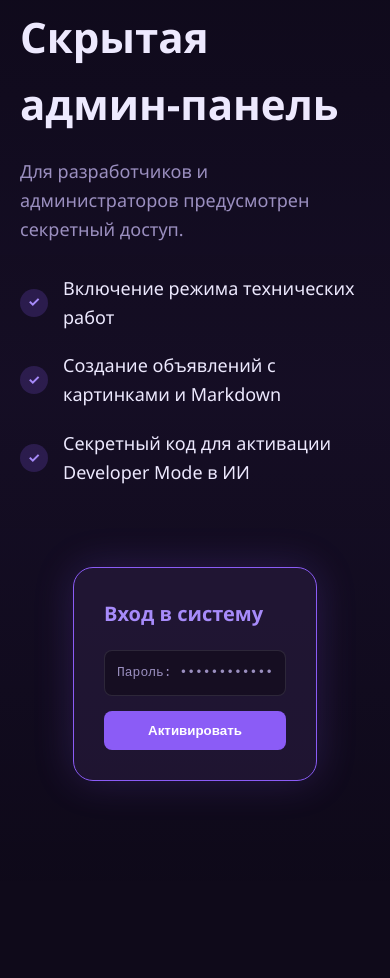
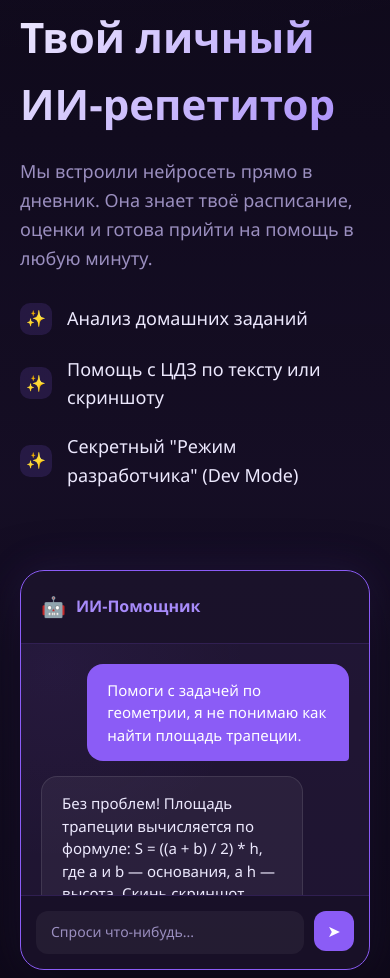
Before and after one commit to idk1365/MESH-Site, a plain HTML site: page index.html in a window 390 px wide. Shown: the part 4598-5576 px from the top of the page. Drawn offline with Linux system fonts and the light colour scheme.

Commit message:
Update index.html

```diff
--- a/index.html
+++ b/index.html
@@ -404,34 +404,37 @@
         }
 
         /* =========================================
-           АДМИН-ПАНЕЛЬ (СЕКЦИЯ)
+           СЕКЦИЯ ИИ-ПОМОЩНИКА
            ========================================= */
-        .admin-section {
+        .ai-section {
             background: linear-gradient(180deg, transparent, rgba(139, 92, 246, 0.05), transparent);
         }
 
-        .admin-container {
+        .ai-container {
             display: flex;
             align-items: center;
             gap: 60px;
         }
 
-        .admin-text {
+        .ai-text {
             flex: 1;
         }
 
-        .admin-text h2 {
+        .ai-text h2 {
             font-size: 42px;
             font-weight: 800;
             margin-bottom: 20px;
+            background: linear-gradient(135deg, var(--text-main), var(--primary-glow));
+            -webkit-background-clip: text;
+            -webkit-text-fill-color: transparent;
         }
 
-        .admin-text ul {
+        .ai-text ul {
             list-style: none;
             margin-top: 30px;
         }
 
-        .admin-text li {
+        .ai-text li {
             display: flex;
             align-items: center;
             gap: 15px;
@@ -440,63 +443,123 @@
             color: var(--text-main);
         }
 
-        .admin-text li::before {
-            content: '✓';
+        .ai-text li::before {
+            content: '✨';
             display: flex;
             align-items: center;
             justify-content: center;
-            width: 28px;
-            height: 28px;
-            background: rgba(139, 92, 246, 0.2);
+            width: 32px;
+            height: 32px;
+            background: rgba(139, 92, 246, 0.15);
             color: var(--primary-glow);
-            border-radius: 50%;
-            font-weight: bold;
-            font-size: 14px;
+            border-radius: 10px;
+            font-size: 16px;
             flex-shrink: 0;
         }
 
-        .admin-visual {
+        .ai-visual {
             flex: 1;
             display: flex;
             justify-content: center;
+            perspective: 1000px;
         }
 
-        .admin-card {
+        /* Макет чата */
+        .chat-mockup {
             background: var(--card-bg);
             border: 1px solid var(--primary);
-            border-radius: 20px;
-            padding: 30px;
+            border-radius: 24px;
             width: 100%;
-            max-width: 400px;
-            box-shadow: 0 0 40px rgba(139, 92, 246, 0.2);
-            position: relative;
+            max-width: 420px;
+            height: 500px;
+            display: flex;
+            flex-direction: column;
+            box-shadow: 0 20px 60px rgba(0, 0, 0, 0.6), 0 0 40px rgba(139, 92, 246, 0.15);
+            transform: rotateY(-5deg) rotateX(5deg);
+            transition: transform 0.5s ease;
+            overflow: hidden;
         }
 
-        .admin-card h4 {
-            font-size: 20px;
-            margin-bottom: 20px;
+        .chat-mockup:hover {
+            transform: rotateY(0deg) rotateX(0deg);
+        }
+
+        .chat-header {
+            padding: 20px;
+            background: rgba(0, 0, 0, 0.2);
+            border-bottom: 1px solid var(--card-border);
+            display: flex;
+            align-items: center;
+            gap: 10px;
+            font-weight: 700;
             color: var(--primary-glow);
         }
 
-        .admin-card .mock-input {
-            background: rgba(0, 0, 0, 0.3);
-            border: 1px solid rgba(255, 255, 255, 0.1);
-            border-radius: 8px;
-            padding: 12px;
-            margin-bottom: 15px;
-            color: var(--text-muted);
-            font-family: monospace;
+        .chat-header::before {
+            content: '🤖';
+            font-size: 20px;
         }
 
-        .admin-card .mock-btn {
+        .chat-body {
+            flex: 1;
+            padding: 20px;
+            overflow-y: auto;
+            display: flex;
+            flex-direction: column;
+            gap: 15px;
+            background-image: radial-gradient(circle at 10% 10%, rgba(139, 92, 246, 0.05), transparent 50%);
+        }
+
+        .chat-message {
+            padding: 15px 20px;
+            border-radius: 16px;
+            max-width: 85%;
+            font-size: 15px;
+            line-height: 1.5;
+            animation: fadeInUp 0.5s ease both;
+        }
+
+        .chat-message.user {
             background: var(--primary);
             color: white;
-            border: none;
-            padding: 12px 24px;
-            border-radius: 8px;
-            width: 100%;
-            font-weight: bold;
-            cursor: pointer;
+            align-self: flex-end;
+            border-bottom-right-radius: 4px;
+        }
+
+        .chat-message.ai {
+            background: rgba(255, 255, 255, 0.05);
+            color: var(--text-main);
+            align-self: flex-start;
+            border-bottom-left-radius: 4px;
+            border: 1px solid rgba(255, 255, 255, 0.1);
+        }
+
+        .chat-input-mock {
+            padding: 15px;
+            background: rgba(0, 0, 0, 0.2);
+            border-top: 1px solid var(--card-border);
+            display: flex;
+            gap: 10px;
+        }
+
+        .chat-input-mock .input-field {
+            flex: 1;
+            background: rgba(255, 255, 255, 0.05);
+            border-radius: 12px;
+            padding: 10px 15px;
+            color: var(--text-muted);
+            font-size: 14px;
+        }
+
+        .chat-input-mock .send-btn {
+            width: 40px;
+            height: 40px;
+            background: var(--primary);
+            border-radius: 12px;
+            display: flex;
+            align-items: center;
+            justify-content: center;
+            color: white;
         }
 
         /* =========================================
@@ -588,22 +651,20 @@
             to { opacity: 1; transform: translateY(0); }
         }
 
-        @keyframes float {
-            0% { transform: translateY(0px); }
-            50% { transform: translateY(-20px); }
-            100% { transform: translateY(0px); }
-        }
-
         /* =========================================
            АДАПТИВНОСТЬ
            ========================================= */
+        @media (max-width: 900px) {
+            .ai-container { flex-direction: column; }
+            .chat-mockup { transform: none; height: 400px; }
+        }
+
         @media (max-width: 768px) {
             nav { padding: 15px 20px; }
             .nav-links { display: none; }
             .hero h1 { font-size: 42px; }
             .hero p { font-size: 16px; }
             .hero-buttons { flex-direction: column; }
-            .admin-container { flex-direction: column; }
             .section-title h2 { font-size: 32px; }
             .features-grid, .screenshots-grid { grid-template-columns: 1fr; }
         }
@@ -617,14 +678,13 @@
     <!-- Навигация -->
     <nav id="navbar">
         <a href="#" class="logo">
-            <!-- Место для логотипа, если не загрузишь картинку, покажет текст -->
             <img src="images/logo.png" alt="Logo" onerror="this.style.display='none'">
             <span>МЭШ</span> Дневник
         </a>
         <div class="nav-links">
             <a href="#features">Функции</a>
             <a href="#screenshots">Скриншоты</a>
-            <a href="#admin">Админ-панель</a>
+            <a href="#ai">ИИ-Помощник</a>
             <a href="#faq">FAQ</a>
         </div>
         <a href="https://github.com/idk1365/MESH/releases/latest" class="btn-nav" target="_blank">Скачать</a>
@@ -705,25 +765,32 @@
         </div>
     </section>
 
-    <!-- Админ-панель -->
-    <section id="admin" class="admin-section">
-        <div class="container admin-container">
-            <div class="admin-text fade-in">
-                <h2>Скрытая админ-панель</h2>
+    <!-- Секция ИИ -->
+    <section id="ai" class="ai-section">
+        <div class="container ai-container">
+            <div class="ai-text fade-in">
+                <h2>Твой личный ИИ-репетитор</h2>
                 <p style="color: var(--text-muted); font-size: 18px; margin-bottom: 20px;">
-                    Для разработчиков и администраторов предусмотрен секретный доступ.
+                    Мы встроили нейросеть прямо в дневник. Она знает твоё расписание, оценки и готова прийти на помощь в любую минуту.
                 </p>
                 <ul>
-                    <li>Включение режима технических работ</li>
-                    <li>Создание объявлений с картинками и Markdown</li>
-                    <li>Секретный код для активации Developer Mode в ИИ</li>
+                    <li>Анализ домашних заданий</li>
+                    <li>Помощь с ЦДЗ по тексту или скриншоту</li>
+                    <li>Секретный "Режим разработчика" (Dev Mode)</li>
                 </ul>
             </div>
-            <div class="admin-visual fade-in">
-                <div class="admin-card">
-                    <h4>Вход в систему</h4>
-                    <div class="mock-input">Пароль: ••••••••••••</div>
-                    <button class="mock-btn">Активировать</button>
+            <div class="ai-visual fade-in">
+                <div class="chat-mockup">
+                    <div class="chat-header">ИИ-Помощник</div>
+                    <div class="chat-body">
+                        <div class="chat-message user">Помоги с задачей по геометрии, я не понимаю как найти площадь трапеции.</div>
+                        <div class="chat-message ai">Без проблем! Площадь трапеции вычисляется по формуле: S = ((a + b) / 2) * h, где a и b — основания, а h — высота. Скинь скриншот задания, и я помогу посчитать!</div>
+                        <div class="chat-message user">Спасибо, уже понял!</div>
+                    </div>
+                    <div class="chat-input-mock">
+                        <div class="input-field">Спроси что-нибудь...</div>
+                        <div class="send-btn">➤</div>
+                    </div>
                 </div>
             </div>
         </div>
```
